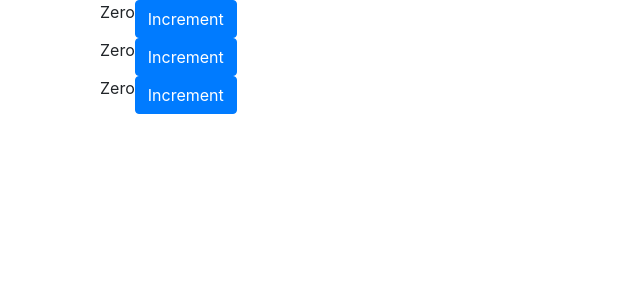
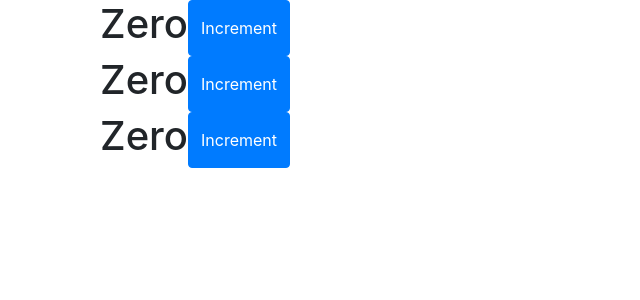
Before and after one commit to vaxevanis/reactDemo, a React (Create React App) app: page / in a window 1280 px wide. Shown: the top 300 px of the page, without its empty margins (0-640 px from the left). Built offline with nearby package versions, Linux system fonts and the light colour scheme.

Commit message:
Feat(Counter) jsx expression
// jsx expression example

```diff
--- a/src/components/counter.jsx
+++ b/src/components/counter.jsx
@@ -26,8 +26,9 @@ class Counter extends Component {
   } //render
 
   formatCount() {
-    const counter = this.state.count;
-    return counter === 0 ? "Zero" : counter;
+    const counter = this.state.count; //object destructuring
+    const x = <h1>Zero</h1>; // jsx expression example
+    return counter === 0 ? x : counter;
   }
 }
 
```
